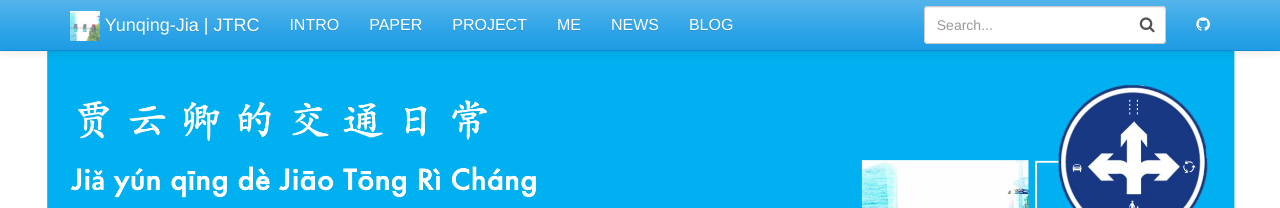
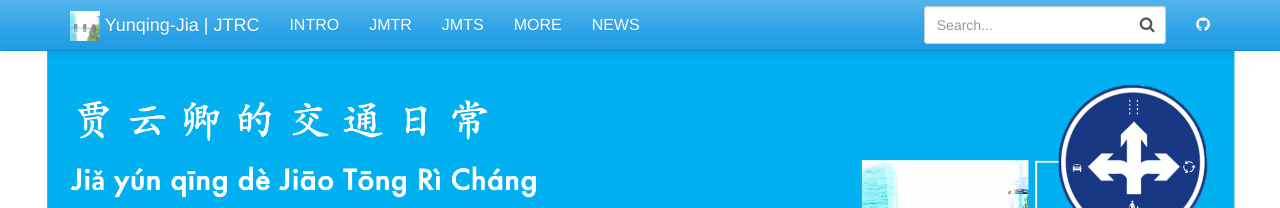
Before and after one commit to Yunqing-Jia/JTRC, a Jekyll site: the page built from index.html, in a window 1280 px wide. Shown: the top 208 px of the page. Built offline with Jekyll 4.4.1, drawn with Linux system fonts in a browser that asks for light colours.

Commit message:
Update topnav.html

```diff
--- a/_includes/topnav.html
+++ b/_includes/topnav.html
@@ -14,11 +14,11 @@
         <div id="navbar" class="collapse navbar-collapse">
             <ul class="nav navbar-nav">
                 <li {% if page.sectionid=='introduction' %} class="active" {% endif %}><a href="{{ "/introduction/acknowledgement/" | relative_url }}">INTRO</a></li>
-                <li {% if page.sectionid=='jmtr' %} class="active" {% endif %}><a href="{{ "/jmtr/researchtopic/" | relative_url }}">PAPER</a></li>
-                <li {% if page.sectionid=='jmts' %} class="active" {% endif %}><a href="{{ "/jmts/experience/" | relative_url }}">PROJECT</a></li>
-                <li {% if page.sectionid=='more' %} class="active" {% endif %}><a href="{{ "/more/cv/" | relative_url }}">ME</a></li>
+                <li {% if page.sectionid=='jmtr' %} class="active" {% endif %}><a href="{{ "/jmtr/researchtopic/" | relative_url }}">JMTR</a></li>
+                <li {% if page.sectionid=='jmts' %} class="active" {% endif %}><a href="{{ "/jmts/experience/" | relative_url }}">JMTS</a></li>
+                <li {% if page.sectionid=='more' %} class="active" {% endif %}><a href="{{ "/more/cv/" | relative_url }}">MORE</a></li>
                 <li {% if page.sectionid=='blog' %} class="active" {% endif %}><a href="{{ site.posts.first.url | relative_url }}">NEWS</a></li>
-                <li><a href="https://medium.com/@jonlaind">BLOG</a></li>
+                <!--<li><a href="https://medium.com/@jonlaind">BLOG</a></li>-->
                 <!--<li {% if page.sectionid=='docs' %} class="active" {% endif %}><a href="{{ "/docs/home/" | relative_url }}">Docs</a></li>-->
             </ul>
             <div class="navbar-right">
```
